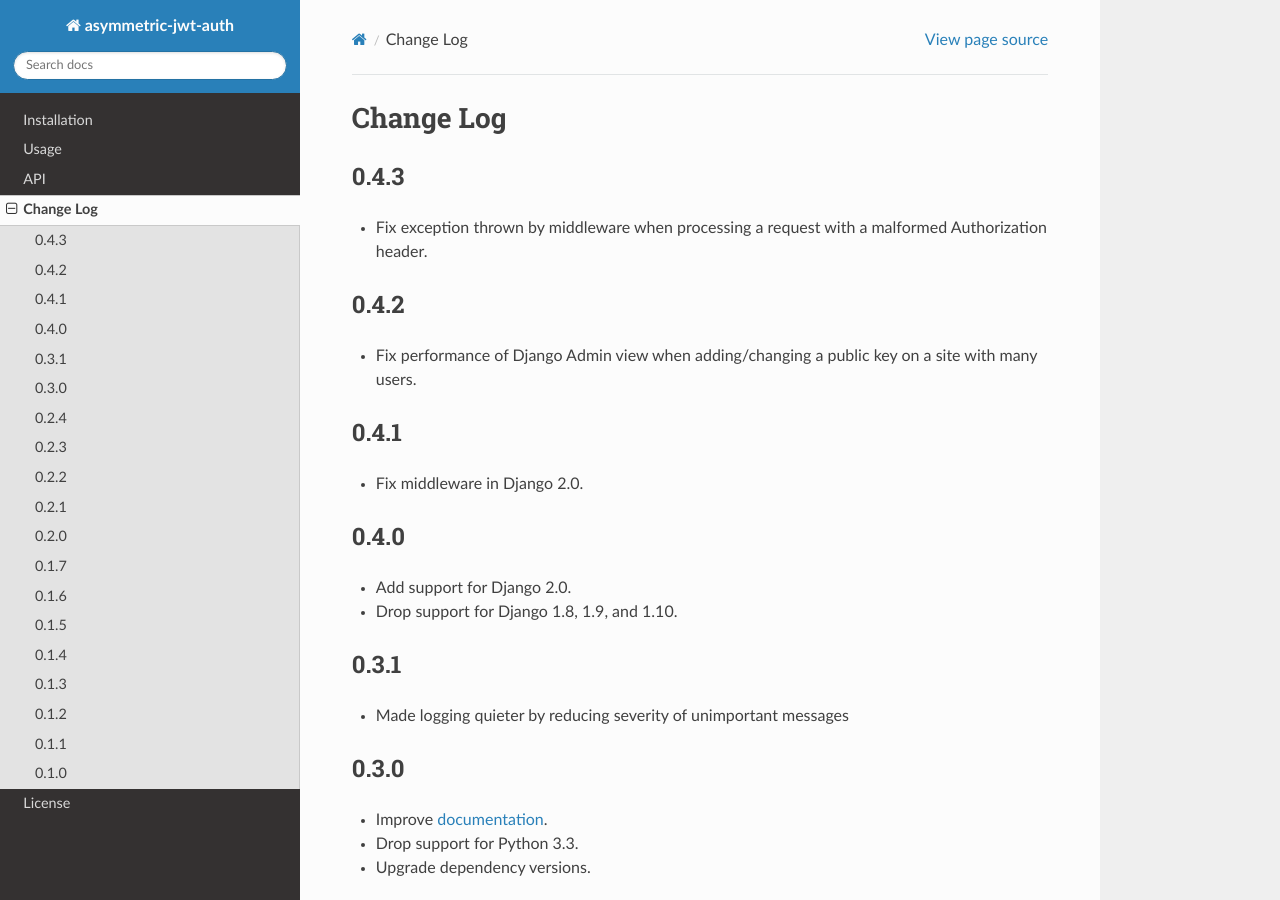
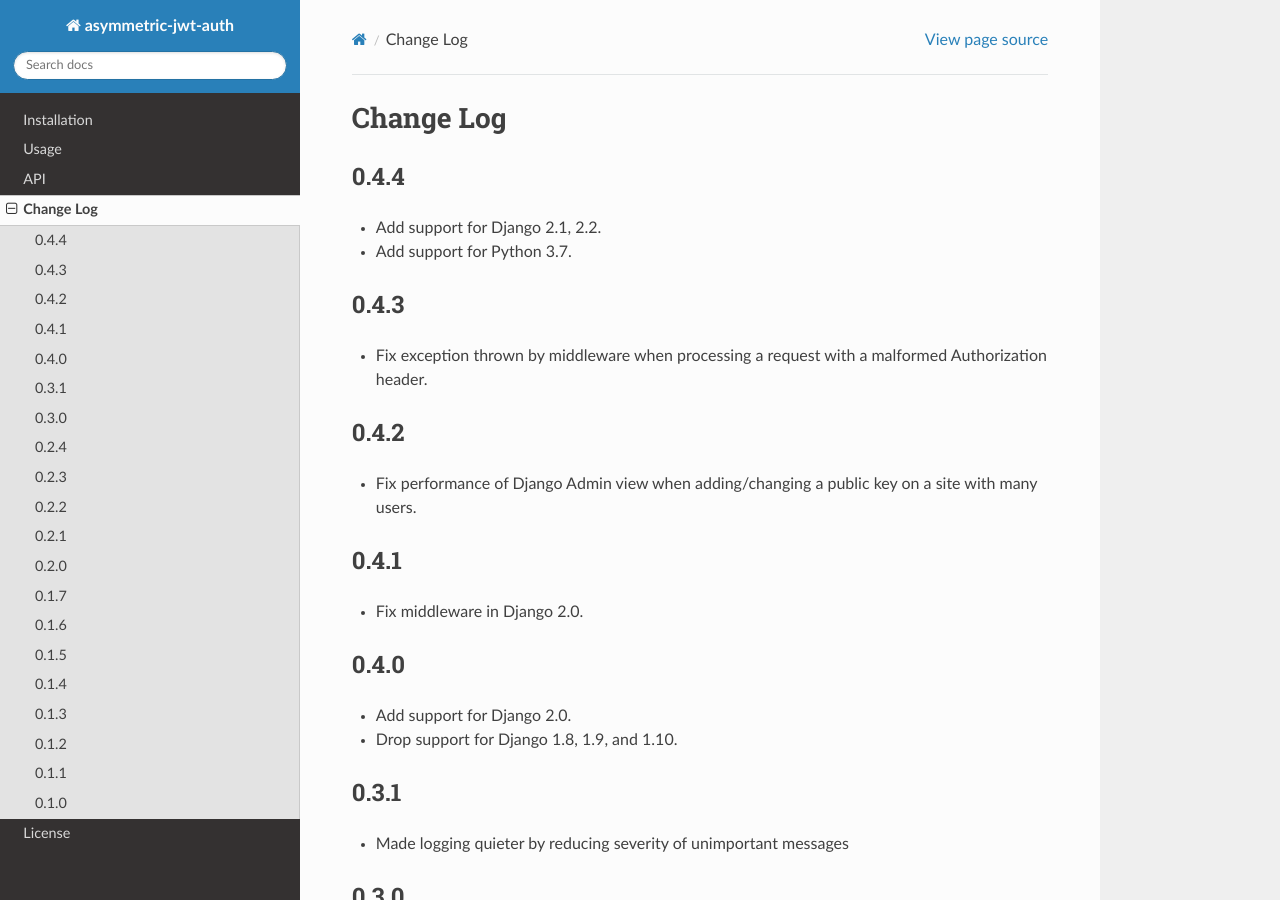
Before and after one commit to crgwbr/asymmetric-jwt-auth, a Sphinx documentation site: the page built from docs/changes.rst, in a window 1280 px wide and 900 px high. Built offline with Sphinx 7.4.7 and the Read the Docs theme 2.0.0, drawn with Linux system fonts in a browser that asks for light colours; the version number could not be read and is left out.

Commit message:
Update changelog

```diff
--- a/docs/changes.rst
+++ b/docs/changes.rst
@@ -1,5 +1,10 @@
 Change Log
 ==========
+
+0.4.4
+-----
+- Add support for Django 2.1, 2.2.
+- Add support for Python 3.7.
 
 0.4.3
 -----
```
